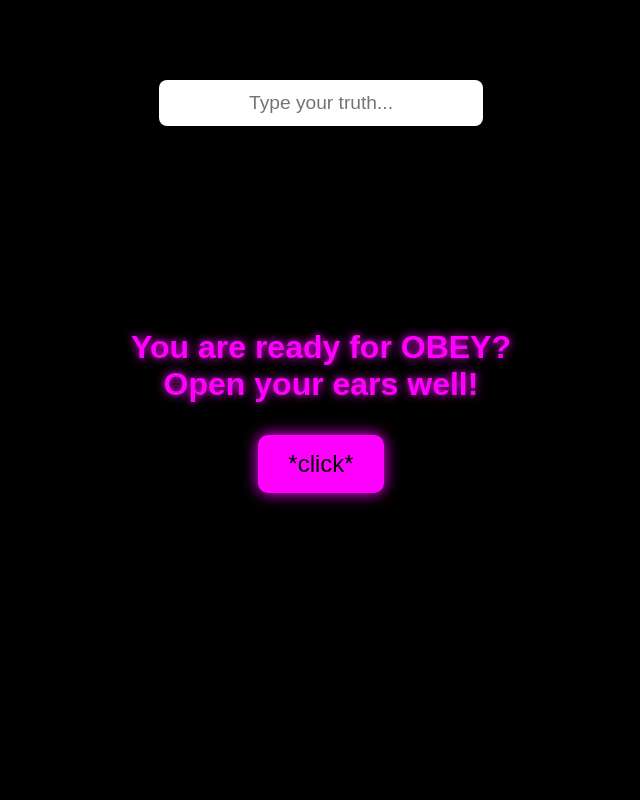
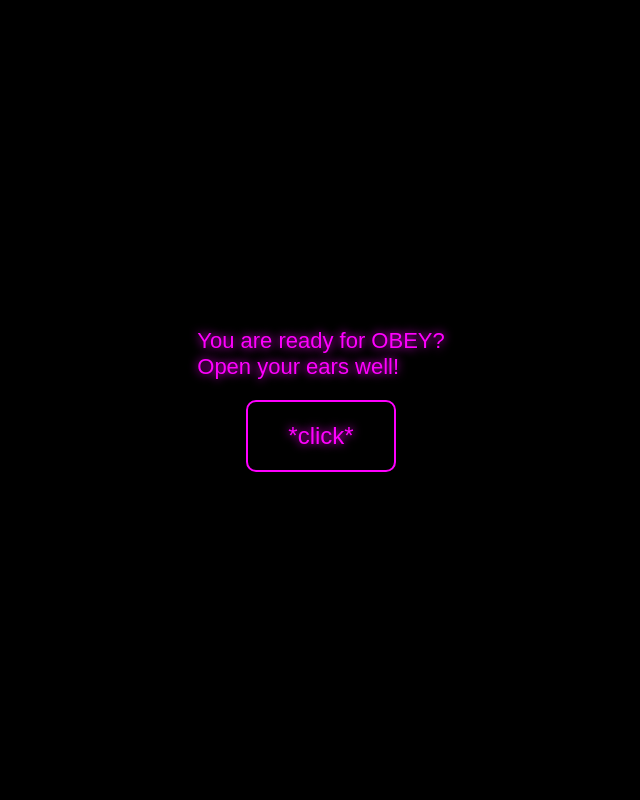
Before and after one commit to SpoilDahlia2d/obeytodahlia, a Flask app: page / in a window 1280 px wide. Shown: the whole page, without its empty margins (319-959 px from the left). Run offline with Flask 3, Linux system fonts and the light colour scheme.

Commit message:
Update index.html

```diff
--- a/templates/index.html
+++ b/templates/index.html
@@ -3,23 +3,164 @@
 <head>
   <meta charset="UTF-8" />
   <meta name="viewport" content="width=device-width, initial-scale=1.0"/>
-  <title>OBEY</title>
-  <link rel="stylesheet" href="{{ url_for('static', filename='style.css') }}" />
+  <title>Obey Dahlia</title>
+  <style>
+    body {
+      margin: 0;
+      background: black;
+      overflow: hidden;
+      color: fuchsia;
+      font-family: 'Arial', sans-serif;
+    }
+    .center {
+      position: absolute;
+      top: 50%;
+      left: 50%;
+      transform: translate(-50%, -50%);
+      text-align: center;
+      z-index: 10;
+    }
+    #startScreen, #inputScreen {
+      position: absolute;
+      width: 100%;
+      height: 100%;
+      background: black;
+      display: flex;
+      justify-content: center;
+      align-items: center;
+      flex-direction: column;
+    }
+    #startBtn {
+      padding: 20px 40px;
+      font-size: 24px;
+      color: fuchsia;
+      background: transparent;
+      border: 2px solid fuchsia;
+      border-radius: 10px;
+      cursor: pointer;
+      text-shadow: 0 0 10px fuchsia;
+    }
+    #startText {
+      font-size: 22px;
+      margin-bottom: 20px;
+      text-shadow: 0 0 10px fuchsia;
+    }
+    #inputBox {
+      padding: 10px;
+      font-size: 18px;
+      width: 300px;
+      border: 2px solid fuchsia;
+      background: black;
+      color: fuchsia;
+      text-align: center;
+      text-shadow: 0 0 5px fuchsia;
+    }
+    .popup-img {
+      position: absolute;
+      max-width: 40vw;
+      max-height: 40vh;
+      z-index: 999;
+      box-shadow: 0 0 40px fuchsia;
+      transition: opacity 0.3s ease;
+    }
+    .hypno-text {
+      position: absolute;
+      top: 50%;
+      left: 50%;
+      transform: translate(-50%, -50%);
+      color: fuchsia;
+      font-size: 24px;
+      text-shadow: 0 0 10px fuchsia;
+      z-index: 50;
+    }
+  </style>
 </head>
 <body>
-  <div id="intro">
-    <h1>You are ready for OBEY?<br>Open your ears well!</h1>
+
+  <div id="startScreen">
+    <div id="startText">You are ready for OBEY?<br>Open your ears well!</div>
     <button id="startBtn">*click*</button>
   </div>
 
-  <div id="inputSection" class="hidden">
-    <input type="text" id="hypnoInput" placeholder="Type your truth..." />
+  <div id="inputScreen" style="display:none;">
+    <div class="center">
+      <div style="margin-bottom: 20px;">Type "<strong>I belong to Dahlia</strong>" to enter the cult</div>
+      <input type="text" id="inputBox" placeholder="Type here...">
+    </div>
   </div>
 
-  <div id="hypnoText"></div>
-  <div id="popupContainer"></div>
-  <audio id="hypnoAudio" src="{{ url_for('static', filename='audio.mp3') }}"></audio>
+  <div id="contentArea" style="display:none;"></div>
 
-  <script src="{{ url_for('static', filename='script.js') }}"></script>
+  <audio id="audio" src="/static/audio/track.mp3"></audio>
+
+  <script>
+    const startBtn = document.getElementById("startBtn");
+    const startScreen = document.getElementById("startScreen");
+    const inputScreen = document.getElementById("inputScreen");
+    const inputBox = document.getElementById("inputBox");
+    const contentArea = document.getElementById("contentArea");
+    const audio = document.getElementById("audio");
+
+    let phrases = [
+      "Give in to Dahlia",
+      "You were made to obey",
+      "There is no escape now",
+      "Your mind is mine",
+      "Only Dahlia exists"
+    ];
+
+    let images = [];
+
+    startBtn.addEventListener("click", () => {
+      startScreen.style.display = "none";
+      inputScreen.style.display = "flex";
+    });
+
+    inputBox.addEventListener("input", () => {
+      if (inputBox.value.trim().toLowerCase() === "i belong to dahlia") {
+        inputScreen.style.display = "none";
+        contentArea.style.display = "block";
+        triggerEffects();
+      }
+    });
+
+    function triggerEffects() {
+      audio.play().catch(e => {});
+      fetch("/images")
+        .then(res => res.json())
+        .then(imgs => {
+          images = imgs;
+          showImagesLoop();
+          showTextLoop();
+        });
+      setTimeout(() => {
+        window.open("https://throne.com/dahliastar", "_blank");
+      }, 90000);
+    }
+
+    function showImagesLoop() {
+      setInterval(() => {
+        if (images.length === 0) return;
+        let img = document.createElement("img");
+        img.src = images[Math.floor(Math.random() * images.length)];
+        img.className = "popup-img";
+        img.style.top = Math.random() * 80 + "%";
+        img.style.left = Math.random() * 80 + "%";
+        document.body.appendChild(img);
+        setTimeout(() => img.remove(), 2000);
+      }, 1000); // tempo ravvicinato
+    }
+
+    function showTextLoop() {
+      setInterval(() => {
+        let phrase = document.createElement("div");
+        phrase.className = "hypno-text";
+        phrase.innerText = phrases[Math.floor(Math.random() * phrases.length)];
+        document.body.appendChild(phrase);
+        setTimeout(() => phrase.remove(), 1500);
+      }, 2000);
+    }
+  </script>
+
 </body>
 </html>
```
